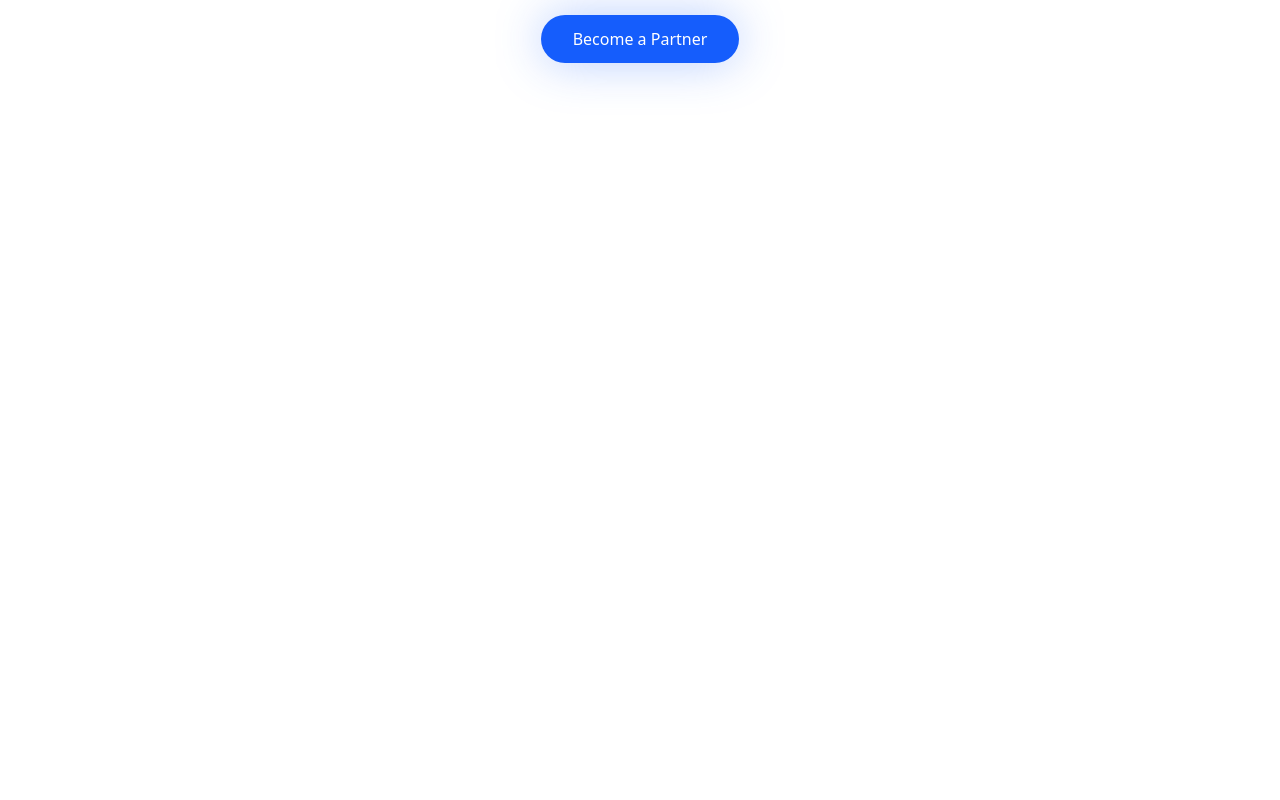
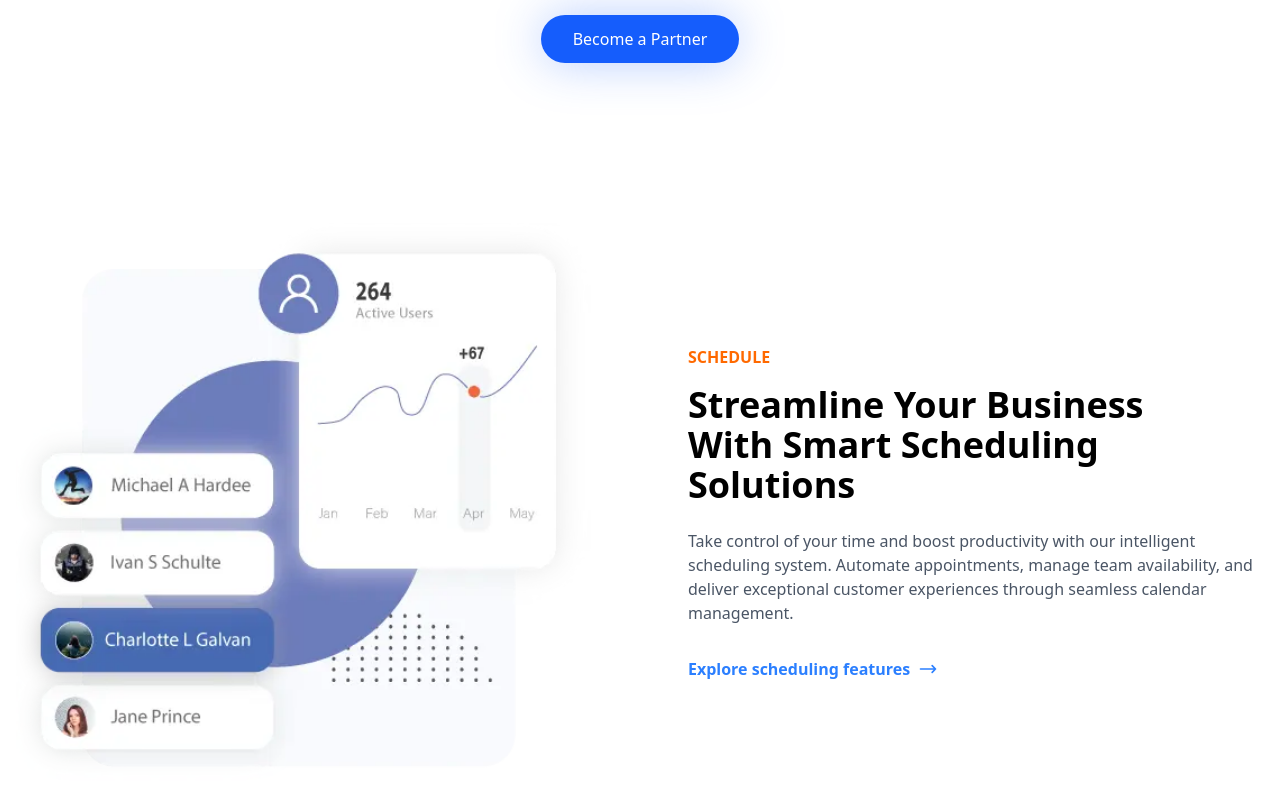
Before and after one commit to shohidul2015/business-landing-page-react, a React (Vite) app: page / in a window 1280 px wide. Shown: the part 1760-2560 px from the top of the page. Before the commit the page ends 1887 px from the top, so only its background shows below. Built offline with nearby package versions, Linux system fonts and the light colour scheme.

Commit message:
Add: ScheduleSection and MonitorSection components are added

```diff
--- a/package.json
+++ b/package.json
@@ -15,6 +15,7 @@
     "react": "^19.1.1",
     "react-dom": "^19.1.1",
     "react-icons": "^5.5.0",
+    "swiper": "^12.0.2",
     "tailwindcss": "^4.1.13"
   },
   "devDependencies": {
--- a/src/App.jsx
+++ b/src/App.jsx
@@ -4,6 +4,8 @@ import Hero from './components/Hero'
 import CompanyLogo from './components/CompanyLogo'
 import PurposeSection from './components/PurposeSection'
 import FeaturesSection from './components/FeaturesSection'
+import ScheduleSection from './components/ScheduleSection'
+import MonitorSection from './components/MonitorSection'
 
 function App() {
   return (
@@ -15,6 +17,8 @@ function App() {
         <CompanyLogo />
         <PurposeSection />
         <FeaturesSection/>
+        <ScheduleSection />
+        <MonitorSection />
       </div>
     </main>
   )
--- /dev/null
+++ b/src/components/MonitorSection.jsx
@@ -0,0 +1,85 @@
+import { motion } from "framer-motion";
+import { fadeIn, textVariant } from "../utils/motion";
+import 'swiper/css';
+import 'swiper/css/navigation';
+import monitorCardBg from '../assets/monitor-card.webp';
+
+const MonitorSection = () => {
+  return (
+    <motion.section
+      variants={fadeIn('up', 0.2)}
+      initial="hidden"
+      whileInView="show"
+      viewport={{ once: true }}
+      className="max-w-7xl mx-auto px-4 py-16 md:py-24"
+    >
+      <div className="flex flex-col md:flex-row items-center gap-12">
+        {/* Left side - Content */}
+        <motion.div
+          variants={fadeIn('right', 0.3)}
+          className="w-full md:w-1/2"
+        >
+          <motion.span
+            variants={fadeIn('up', 0.4)}
+            className="text-emerald-500 font-semibold"
+          >
+            MONITOR
+          </motion.span>
+          <motion.h2
+            variants={textVariant(0.5)}
+            className="text-3xl md:text-4xl font-bold text-navy-900 mt-4 mb-6 md:w-4/5"
+          >
+            Introducing best mobile carousels
+          </motion.h2>
+          <motion.p
+            variants={fadeIn('up', 0.6)}
+            className="text-gray-600 mb-8 md:w-4/5"
+          >
+            Before the ship is really back. Round, round, all around the world. Round, all around the world. Round, all around the world. Round, all around the world.
+          </motion.p>
+          <motion.a
+            variants={fadeIn('up', 0.7)}
+            href="#"
+            className="text-blue-500 font-semibold flex items-center gap-2 hover:gap-4 transition-all"
+          >
+            Learn more about monitoring
+            <motion.svg
+              variants={fadeIn('left', 0.8)}
+              className="w-5 h-5"
+              fill="none"
+              stroke="currentColor"
+              viewBox="0 0 24 24"
+            >
+              <path
+                strokeLinecap="round"
+                strokeLinejoin="round"
+                strokeWidth={2}
+                d="M17 8l4 4m0 0l-4 4m4-4H3"
+              />
+            </motion.svg>
+          </motion.a>
+        </motion.div>
+
+        {/* Right side - Swiper with background */}
+        <motion.div
+          variants={fadeIn('left', 0.3)}
+          className="w-full md:w-1/2 relative"
+        >
+          <motion.div
+            variants={fadeIn('up', 0.4)}
+            className="p-4"
+          >
+            <motion.img
+              variants={fadeIn('up', 0.5)}
+              src={monitorCardBg}
+              alt="Dashboard statistics"
+              className="w-full h-auto rounded-lg"
+            />
+          </motion.div>
+        </motion.div>
+      </div>
+    </motion.section>
+  )
+}
+
+export default MonitorSection
--- /dev/null
+++ b/src/components/ScheduleSection.jsx
@@ -0,0 +1,78 @@
+import scheduleImage from '../assets/stats.webp'
+import { motion } from "framer-motion";
+import { fadeIn, textVariant } from "../utils/motion";
+
+const ScheduleSection = () => {
+  return (
+    <motion.section
+      variants={fadeIn('up', 0.2)}
+      initial="hidden"
+      whileInView="show"
+      className="max-w-7xl mx-auto px-4 py-16 md:py-24"
+    >
+      <div className="flex flex-col md:flex-row items-center justify-between gap-12 md:gap-24">
+        {/* Left side - Image */}
+        <motion.div
+          variants={fadeIn('right', 0.3)}
+          className="w-full md:w-1/2"
+        >
+          <motion.img
+            variants={fadeIn('up', 0.4)}
+            src={scheduleImage}
+            alt="Statistics dashboard"
+            className="w-full h-auto"
+          />
+        </motion.div>
+
+        {/* Right side - Content */}
+        <motion.div
+          variants={fadeIn('left', 0.3)}
+          className="w-full md:w-1/2"
+        >
+          <motion.span
+            variants={fadeIn('up', 0.4)}
+            className="text-orange-500 font-semibold"
+          >
+            SCHEDULE
+          </motion.span>
+          <motion.h2
+            variants={textVariant(0.5)}
+            className="text-3xl md:text-4xl font-bold text-navy-900 mt-4 mb-6"
+          >
+            Streamline Your Business <br />
+            With Smart Scheduling Solutions
+          </motion.h2>
+          <motion.p
+            variants={fadeIn('up', 0.6)}
+            className="text-gray-600 mb-8"
+          >
+            Take control of your time and boost productivity with our intelligent scheduling system. Automate appointments, manage team availability, and deliver exceptional customer experiences through seamless calendar management.
+          </motion.p>
+          <motion.a
+            variants={fadeIn('up', 0.7)}
+            href="#"
+            className="text-blue-500 font-semibold flex items-center gap-2 hover:gap-4 transition-all"
+          >
+            Explore scheduling features
+            <motion.svg
+              variants={fadeIn('left', 0.8)}
+              className="w-5 h-5"
+              fill="none"
+              stroke="currentColor"
+              viewBox="0 0 24 24"
+            >
+              <path
+                strokeLinecap="round"
+                strokeLinejoin="round"
+                strokeWidth={2}
+                d="M17 8l4 4m0 0l-4 4m4-4H3"
+              />
+            </motion.svg>
+          </motion.a>
+        </motion.div>
+      </div>
+    </motion.section>
+  )
+}
+
+export default ScheduleSection;
```
Also changed, not shown: 1 other file (tests, documents, lock files or other folders).
